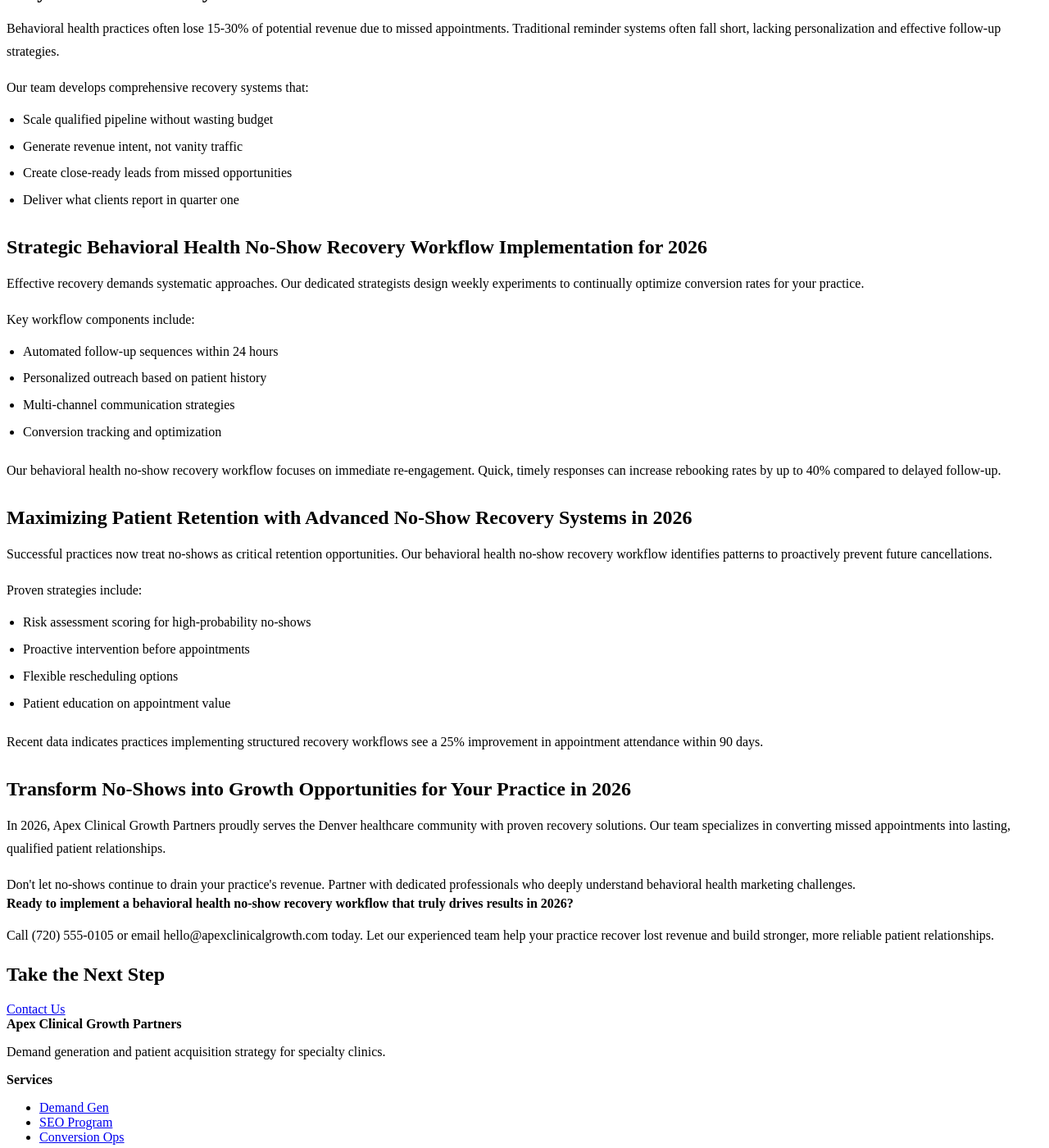
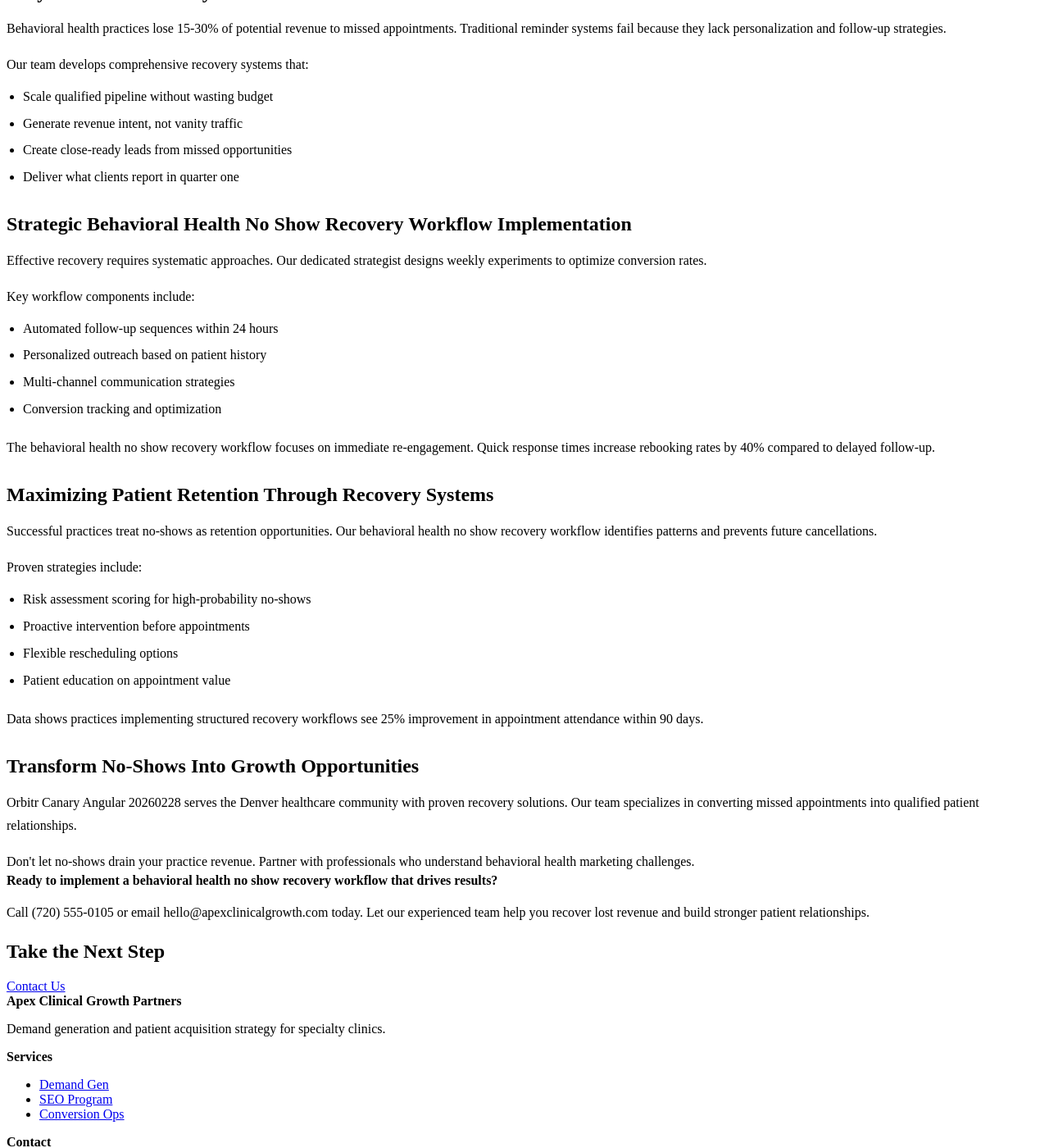
Before and after one commit to prjctlphbt/orbitr-canary-angular-20260228, a Jekyll site: the page angular-behavioral-noshow-20260228144655.html, which Jekyll copies as it is, in a window 1280 px wide and 1400 px high, scrolled down 284 px. Shown: the whole window at 82% size. Built offline with Jekyll 4.4.1, drawn with Linux system fonts in a browser that asks for light colours; some of the changed text lies outside the part shown.

Commit message:
Rollback: Revert changes to angular-behavioral-noshow-20260228144655.html

```diff
--- a/angular-behavioral-noshow-20260228144655.html
+++ b/angular-behavioral-noshow-20260228144655.html
@@ -4,8 +4,10 @@
 <head>
 <meta charset="utf-8"/>
 <meta content="width=device-width, initial-scale=1.0" name="viewport"/>
-<meta content="Boost revenue and patient retention in behavioral health. Discover Apex Clinical Growth Partners' proven no-show recovery workflows, designed to optimize your practice and convert missed appointments into growth opportunities in 2026." name="description"/>
-<title>Behavioral Health No-Show Recovery: Workflow Solutions for 2026 | Apex Clinical Growth Partners</title>
+<meta content="Reduce missed appointments in behavioral health. Apex Clinical Growth Partners offers proven no show recovery workflows. Optimize your practice today.
+
+Characte" name="description"/>
+<title>Behavioral Health No Show Recovery Workflow Solutions</title>
 <style>
 
 
@@ -102,16 +104,16 @@
 <main class="page-main">
 <section class="page-hero landing-hero">
 <div class="container">
-<h1>Behavioral Health No-Show Recovery Workflow Solutions</h1>
+<h1>Behavioral Health No Show Recovery Workflow Solutions</h1>
 <a class="cta" href="/services/">Contact Us</a>
 </div>
 </section>
 <section class="landing-content">
 <div class="container orbitr-generated-content">
-<h1>Behavioral Health No-Show Recovery Workflow Solutions</h1>
-<p>Missed appointments cost behavioral health practices significant revenue monthly. A strategic behavioral health no-show recovery workflow transforms these challenges into growth opportunities. For 2026, Apex Clinical Growth Partners helps Denver practices convert missed appointments into qualified leads.</p>
+<h1>Behavioral Health No Show Recovery Workflow Solutions</h1>
+<p>Missed appointments cost behavioral health practices thousands in lost revenue each month. A strategic behavioral health no show recovery workflow transforms these challenges into growth opportunities. Orbitr Canary Angular 20260228 helps Denver practices convert missed appointments into qualified leads.</p>
 <h2>Why No-Show Recovery Drives Revenue Growth</h2>
-<p>Behavioral health practices often lose 15-30% of potential revenue due to missed appointments. Traditional reminder systems often fall short, lacking personalization and effective follow-up strategies.</p>
+<p>Behavioral health practices lose 15-30% of potential revenue to missed appointments. Traditional reminder systems fail because they lack personalization and follow-up strategies.</p>
 <p>Our team develops comprehensive recovery systems that:</p>
 <ul>
 <li>Scale qualified pipeline without wasting budget</li>
@@ -119,8 +121,8 @@
 <li>Create close-ready leads from missed opportunities</li>
 <li>Deliver what clients report in quarter one</li>
 </ul>
-<h2>Strategic Behavioral Health No-Show Recovery Workflow Implementation for 2026</h2>
-<p>Effective recovery demands systematic approaches. Our dedicated strategists design weekly experiments to continually optimize conversion rates for your practice.</p>
+<h2>Strategic Behavioral Health No Show Recovery Workflow Implementation</h2>
+<p>Effective recovery requires systematic approaches. Our dedicated strategist designs weekly experiments to optimize conversion rates.</p>
 <p>Key workflow components include:</p>
 <ul>
 <li>Automated follow-up sequences within 24 hours</li>
@@ -128,9 +130,9 @@
 <li>Multi-channel communication strategies</li>
 <li>Conversion tracking and optimization</li>
 </ul>
-<p>Our behavioral health no-show recovery workflow focuses on immediate re-engagement. Quick, timely responses can increase rebooking rates by up to 40% compared to delayed follow-up.</p>
-<h2>Maximizing Patient Retention with Advanced No-Show Recovery Systems in 2026</h2>
-<p>Successful practices now treat no-shows as critical retention opportunities. Our behavioral health no-show recovery workflow identifies patterns to proactively prevent future cancellations.</p>
+<p>The behavioral health no show recovery workflow focuses on immediate re-engagement. Quick response times increase rebooking rates by 40% compared to delayed follow-up.</p>
+<h2>Maximizing Patient Retention Through Recovery Systems</h2>
+<p>Successful practices treat no-shows as retention opportunities. Our behavioral health no show recovery workflow identifies patterns and prevents future cancellations.</p>
 <p>Proven strategies include:</p>
 <ul>
 <li>Risk assessment scoring for high-probability no-shows</li>
@@ -138,12 +140,12 @@
 <li>Flexible rescheduling options</li>
 <li>Patient education on appointment value</li>
 </ul>
-<p>Recent data indicates practices implementing structured recovery workflows see a 25% improvement in appointment attendance within 90 days.</p>
-<h2>Transform No-Shows into Growth Opportunities for Your Practice in 2026</h2>
-<p>In 2026, Apex Clinical Growth Partners proudly serves the Denver healthcare community with proven recovery solutions. Our team specializes in converting missed appointments into lasting, qualified patient relationships.</p>
-<p>Don't let no-shows continue to drain your practice's revenue. Partner with dedicated professionals who deeply understand behavioral health marketing challenges.</p>
-<strong>Ready to implement a behavioral health no-show recovery workflow that truly drives results in 2026?</strong>
-<p>Call (720) 555-0105 or email hello@apexclinicalgrowth.com today. Let our experienced team help your practice recover lost revenue and build stronger, more reliable patient relationships.</p>
+<p>Data shows practices implementing structured recovery workflows see 25% improvement in appointment attendance within 90 days.</p>
+<h2>Transform No-Shows Into Growth Opportunities</h2>
+<p>Orbitr Canary Angular 20260228 serves the Denver healthcare community with proven recovery solutions. Our team specializes in converting missed appointments into qualified patient relationships.</p>
+<p>Don't let no-shows drain your practice revenue. Partner with professionals who understand behavioral health marketing challenges.</p>
+<strong>Ready to implement a behavioral health no show recovery workflow that drives results?</strong>
+<p>Call (720) 555-0105 or email hello@apexclinicalgrowth.com today. Let our experienced team help you recover lost revenue and build stronger patient relationships.</p>
 </div>
 </section>
 <section class="landing-cta">
```
Also changed, not shown: other parts of angular-behavioral-noshow-20260228144655.html (+10 -0 lines).
